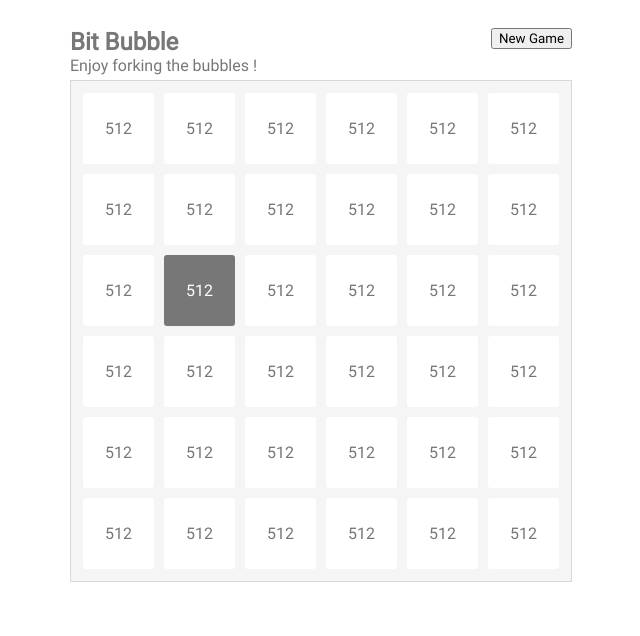
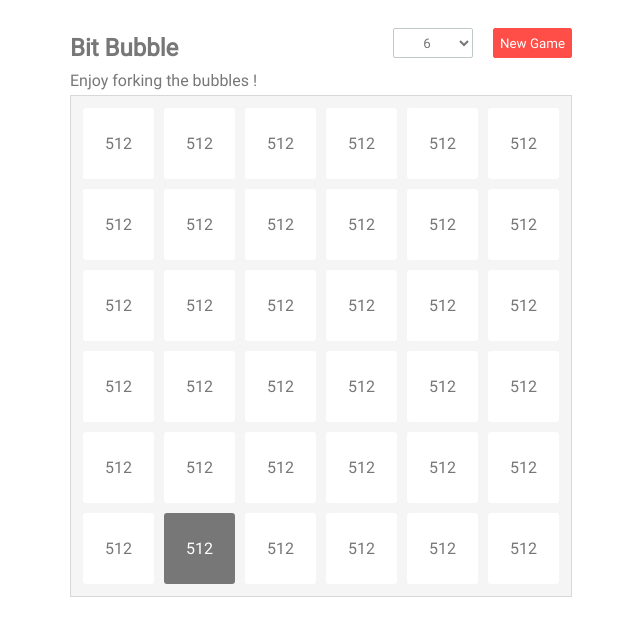
Before and after one commit to asaharan/bit-bubble-old, a plain HTML site: page index.html in a window 1280 px wide. Both pictures are taken after a click on the button "New Game". Shown: the whole page, without its empty margins (319-959 px from the left). Drawn offline with Linux system fonts and the light colour scheme.

Commit message:
level change added and new game options also added

```diff
--- a/build/game.css
+++ b/build/game.css
@@ -134,17 +134,55 @@ body {
     margin-bottom: 5px; }
     .gameContainer .header .scores {
       display: none; }
-    .gameContainer .header .nameAndDescription {
+    .gameContainer .header .nameAndDescription .first {
+      line-height: 40px;
       font-size: 16px; }
-      .gameContainer .header .nameAndDescription .name {
+      .gameContainer .header .nameAndDescription .first .name {
         font-size: 24px;
         font-weight: bold;
         display: inline-block; }
-      .gameContainer .header .nameAndDescription .desc {
-        display: inline-block; }
-      .gameContainer .header .nameAndDescription .newGame {
-        position: relative;
+      .gameContainer .header .nameAndDescription .first .right_options {
+        display: inline-block;
         float: right; }
+        .gameContainer .header .nameAndDescription .first .right_options .level {
+          display: inline-block;
+          float: left;
+          width: 80px;
+          text-align: center;
+          border: 1px solid #c0c8c9;
+          background-color: #fff;
+          height: 30px;
+          color: #777;
+          margin-right: 20px;
+          border-radius: 2px;
+          outline: none; }
+          .gameContainer .header .nameAndDescription .first .right_options .level option {
+            color: #777; }
+          .gameContainer .header .nameAndDescription .first .right_options .level:focus, .gameContainer .header .nameAndDescription .first .right_options .level:hover {
+            border-color: #FF4E47;
+            color: #FF4E47; }
+        .gameContainer .header .nameAndDescription .first .right_options .newGame {
+          cursor: pointer;
+          float: left;
+          position: relative;
+          height: 30px;
+          border-radius: 2px;
+          outline: none;
+          color: #F95E58;
+          background: #fff;
+          border: solid 1px #FF4E47;
+          transition: all ease 300ms; }
+          .gameContainer .header .nameAndDescription .first .right_options .newGame:focus, .gameContainer .header .nameAndDescription .first .right_options .newGame:hover {
+            background-color: #FF4E47;
+            color: #fff;
+            border: solid 1px #FF4E47; }
+      .gameContainer .header .nameAndDescription .first .desc {
+        display: block;
+        line-height: 22px;
+        height: 22px; }
+        .gameContainer .header .nameAndDescription .first .desc .d {
+          display: inline-block;
+          float: left; }
   .gameContainer .gridContainerOuter {
     background-color: #f5f5f5;
     border: solid 1px #d8d8d8;
--- a/build/game.js
+++ b/build/game.js
@@ -43,8 +43,19 @@ var size= 6,directions={up:1,right:2,down:3,left:4};
 var game;
 var initialValue=512,width=502,minSpace=10;
 window.requestAnimationFrame(function () {
-    game=new GameManager(Grid,Stylesheet,BitManager,MasterLogic);
-});;
+	var s=window.localStorage['GridSize'];
+	if(s!=undefined||s!=null){
+		size=parseInt(s);
+	}else{
+		console.log(s);
+	}
+	document.querySelector('.levelselect').value=size;
+	new GameManager(Grid,Stylesheet,BitManager,MasterLogic);
+});
+function resizeGrid(v){
+	size=parseInt(v);
+	window.localStorage['GridSize']=v;
+};
 /*!
  * js/bit_manager.js
 */
@@ -153,13 +164,26 @@ function GameManager(gridManager,styleSheetManager,bitManager,masterLogic){
     this.bitManager=new bitManager;
     this.masterLogic=new masterLogic;
     this.init();
+    this.xbitManager=bitManager;
+    this.xgridManager=gridManager;
 }
 GameManager.prototype.init= function () {
+    document.querySelector('.newGame').addEventListener('click',this.restart.bind(this));
     this.gridManager.on('tileClick',this.play.bind(this));
     this.bitManager.on('mergeComplete',this.onMerge.bind(this));
 };
 GameManager.prototype.restart= function () {
-
+    var self=this;
+    self.gridManager=null;
+    self.bitManager=null;
+    this.styleSheetManager.setup();
+    document.querySelector('.mainGrid').innerHTML='';
+    window.requestAnimationFrame(function(){
+        self.gridManager=new self.xgridManager;
+        self.bitManager=new self.xbitManager;
+        self.gridManager.on('tileClick',self.play.bind(self));
+        self.bitManager.on('mergeComplete',self.onMerge.bind(self));
+    })
 };
 GameManager.prototype.play=function(clickedTile){
     var self=this;
@@ -204,10 +228,12 @@ function Grid(){
     this.backgroundGrid=document.querySelector('.backgroundGrid');
     this.mainGrid=document.querySelector('.mainGrid');
 
-    console.log('animation frame is',window.requestAnimationFrame);
     window.requestAnimationFrame(function () {
         self.setup();
     });
+}
+Grid.prototype.emptyGrid=function(){
+    this.applyChanges();
 }
 Grid.prototype.setup= function () {
     var i,j;
@@ -221,7 +247,7 @@ Grid.prototype.setup= function () {
             }else{
                 tile=this.createTile({x:i,y:j},this.initialValue,false);
             }
-            console.log('mainGrid is '+this.mainGrid);
+            // console.log('mainGrid is '+this.mainGrid);
             tile.addEventListener('click',this.onTileClick.bind(this));
             this.mainGrid.appendChild(tile);
         }
@@ -399,12 +425,16 @@ MasterLogic.prototype.isEdge= function (tile) {
  * Created by amitkum on 20/7/15.
  */
 function Stylesheet(){
+    this.setup();
+}
+Stylesheet.prototype.setup= function () {
     this.size=size;
     this.width=width - 2;
     this.minSpace=minSpace;
-    this.setup();
-}
-Stylesheet.prototype.setup= function () {
+    var s=document.querySelector('#flexStyleSheet');
+    if(s!=null){
+        s.remove();
+    }
     this.generateTileWidth();
     this.generateSpaceBetweenTiles();
     this.createStyleSheet();
--- a/index.html
+++ b/index.html
@@ -6,16 +6,29 @@
     <title>Bit Bubble - the game</title>
     <link rel="stylesheet" type="text/css" href="build/game.css"/>
     <script type="text/javascript" src="build/game.js"></script>
+
+    <meta name="viewport" content="width=500,user-scalable=no,initial-scale=1">
 </head>
 <body>
     <div class="gameContainer">
         <div class="header">
             <div class="nameAndDescription">
-                <div>
+                <div class="first">
                     <div class="name">Bit Bubble</div>
-                    <button class="newGame">New Game</button>
+                    <div class="right_options">
+                        <select class="level levelselect" onchange="resizeGrid(this.value);">
+                            <option value="5">5</option>
+                            <option value="6">6</option>
+                            <option value="7">7</option>
+                            <option value="8">8</option>
+                            <option value="9">9</option>
+                        </select>
+                        <button class="newGame">New Game</button>
+                    </div>
                 </div>
-                <div class="desc">Enjoy forking the bubbles !</div>
+                <div class="desc">
+                    <div class="d">Enjoy forking the bubbles !</div>
+                </div>
             </div>
             <div class="gameActions">
                 <div class="scores">
```
